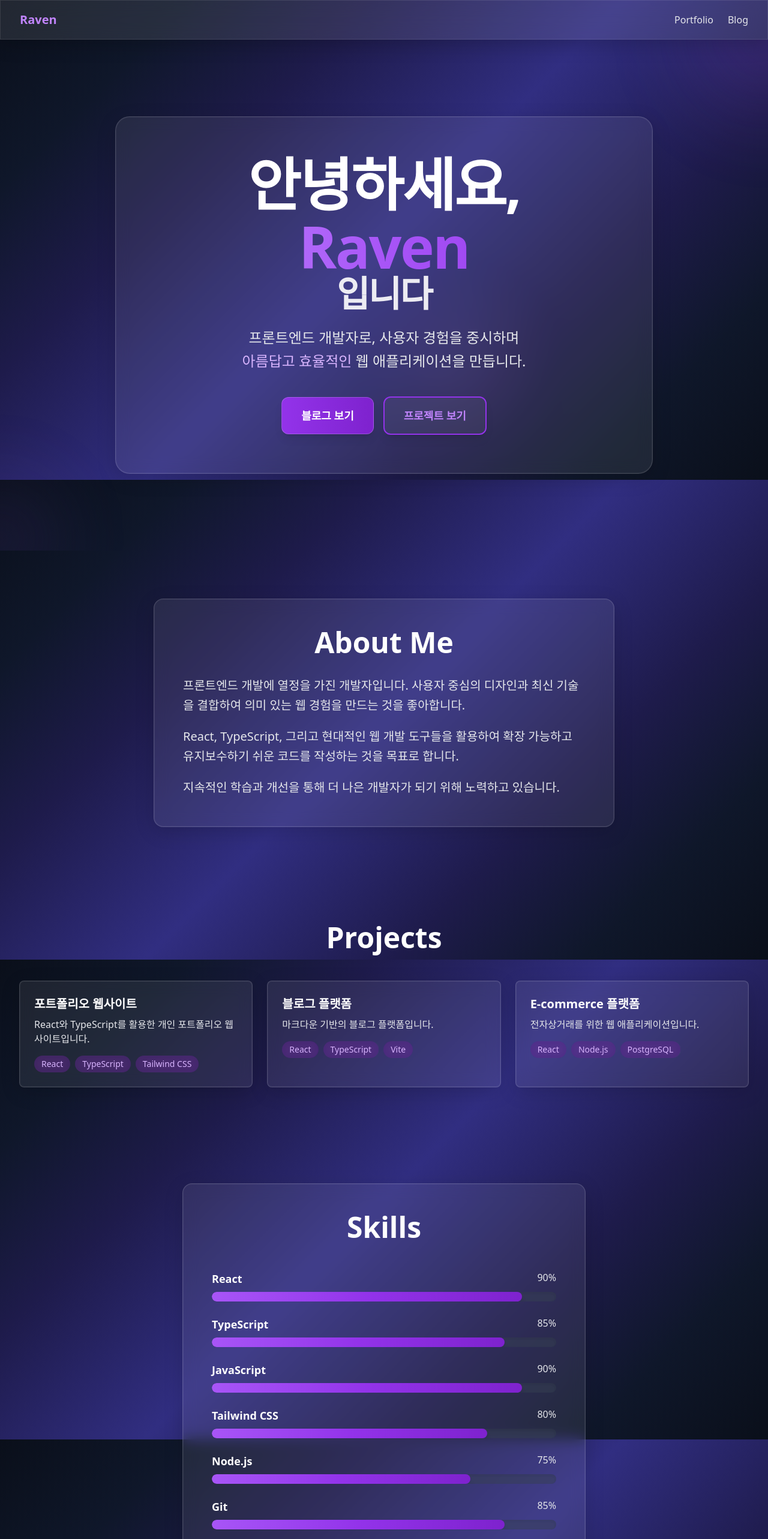
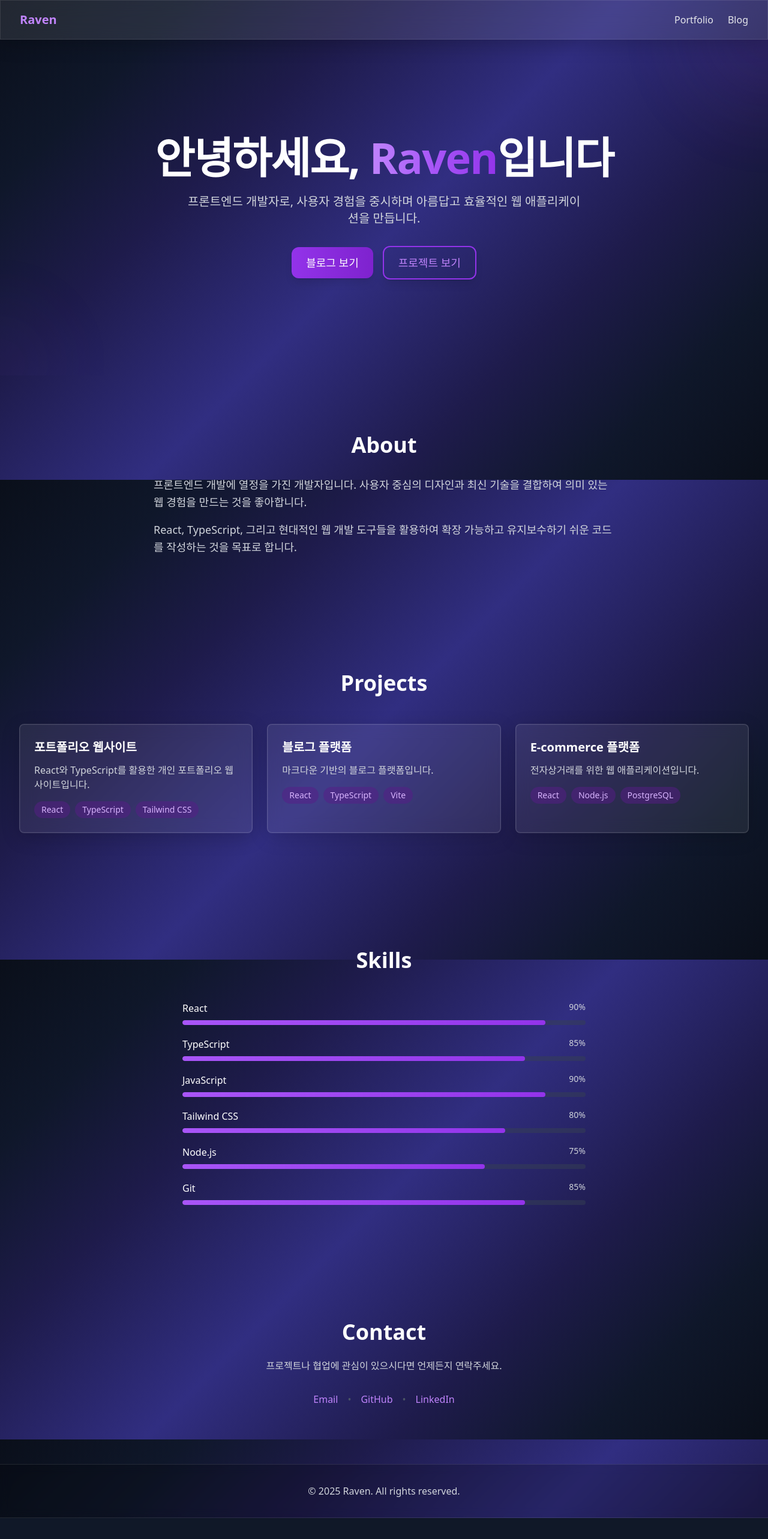
Before and after one commit to oobg/site, a React (Vite) app: page / in a window 1280 px wide. Shown: the top 2566 px of the page at 60% size. After the commit the page ends 2531 px from the top, so only its background shows below. Built offline with nearby package versions, Linux system fonts and the light colour scheme; what miragejs would draw is missing.

Commit message:
style: adjust padding and typography in About, Contact, Hero, Projects, and Skills components for improved visual consistency

```diff
--- a/src/widgets/about/ui/about.tsx
+++ b/src/widgets/about/ui/about.tsx
@@ -2,24 +2,19 @@ import { Container } from '@shared/ui/container';
 
 export const About = () => {
   return (
-    <section id="about" className="py-20">
+    <section id="about" className="py-16 sm:py-24">
       <Container>
         <div className="mx-auto max-w-3xl">
-          <div className="glass-card rounded-2xl p-8 sm:p-12 animate-fade-in-up">
-            <h2 className="mb-8 text-center text-4xl sm:text-5xl font-bold text-white">About Me</h2>
-            <div className="space-y-5 text-lg sm:text-xl text-gray-200 leading-relaxed">
-              <p className="animate-fade-in" style={{ animationDelay: '0.2s' }}>
+          <h2 className="mb-8 text-center text-3xl sm:text-4xl font-bold text-white">About</h2>
+          <div className="space-y-4 text-base sm:text-lg text-gray-300 leading-relaxed">
+            <p>
               프론트엔드 개발에 열정을 가진 개발자입니다. 사용자 중심의 디자인과 최신 기술을
               결합하여 의미 있는 웹 경험을 만드는 것을 좋아합니다.
             </p>
-              <p className="animate-fade-in" style={{ animationDelay: '0.4s' }}>
+            <p>
               React, TypeScript, 그리고 현대적인 웹 개발 도구들을 활용하여 확장 가능하고
               유지보수하기 쉬운 코드를 작성하는 것을 목표로 합니다.
             </p>
-              <p className="animate-fade-in" style={{ animationDelay: '0.6s' }}>
-                지속적인 학습과 개선을 통해 더 나은 개발자가 되기 위해 노력하고 있습니다.
-              </p>
-            </div>
           </div>
         </div>
       </Container>
--- a/src/widgets/contact/ui/contact.tsx
+++ b/src/widgets/contact/ui/contact.tsx
@@ -1,46 +1,41 @@
 import { Container } from '@shared/ui/container';
-import { Card } from '@shared/ui/card';
 
 export const Contact = () => {
   return (
-    <section id="contact" className="py-20">
+    <section id="contact" className="py-16 sm:py-24">
       <Container>
-        <div className="mx-auto max-w-2xl">
-          <h2 className="mb-8 text-center text-4xl sm:text-5xl font-bold text-white animate-fade-in-up">
-            Contact
-          </h2>
-          <Card className="animate-fade-in-up" style={{ animationDelay: '0.2s' }}>
-            <div className="space-y-6 text-center">
-              <p className="text-lg sm:text-xl text-gray-200 leading-relaxed">
+        <div className="mx-auto max-w-2xl text-center">
+          <h2 className="mb-6 text-3xl sm:text-4xl font-bold text-white">Contact</h2>
+          <p className="mb-8 text-gray-300">
             프로젝트나 협업에 관심이 있으시다면 언제든지 연락주세요.
           </p>
-              <div className="flex flex-col items-center gap-6 sm:flex-row sm:justify-center">
+          <div className="flex flex-col items-center gap-4 sm:flex-row sm:justify-center">
             <a
               href="mailto:contact@raven.kr"
-                  className="text-primary-400 hover:text-primary-300 transition-all duration-300 text-lg font-medium hover:scale-110"
+              className="text-primary-400 hover:text-primary-300 transition-colors"
             >
               Email
             </a>
+            <span className="text-gray-600">•</span>
             <a
               href="https://github.com"
               target="_blank"
               rel="noopener noreferrer"
-                  className="text-primary-400 hover:text-primary-300 transition-all duration-300 text-lg font-medium hover:scale-110"
+              className="text-primary-400 hover:text-primary-300 transition-colors"
             >
               GitHub
             </a>
+            <span className="text-gray-600">•</span>
             <a
               href="https://linkedin.com"
               target="_blank"
               rel="noopener noreferrer"
-                  className="text-primary-400 hover:text-primary-300 transition-all duration-300 text-lg font-medium hover:scale-110"
+              className="text-primary-400 hover:text-primary-300 transition-colors"
             >
               LinkedIn
             </a>
           </div>
         </div>
-          </Card>
-        </div>
       </Container>
     </section>
   );
--- a/src/widgets/hero/ui/hero.tsx
+++ b/src/widgets/hero/ui/hero.tsx
@@ -3,43 +3,37 @@ import { Button } from '@shared/ui/button';
 
 export const Hero = () => {
   return (
-    <section className="relative overflow-hidden py-20 sm:py-32">
-      {/* 장식적 그라데이션 원들 */}
-      <div className="gradient-orb gradient-orb-1"></div>
-      <div className="gradient-orb gradient-orb-2"></div>
-      <div className="gradient-orb gradient-orb-3"></div>
+    <section className="relative overflow-hidden py-24 sm:py-32 lg:py-40">
+      {/* 장식적 그라데이션 원들 - 더 미묘하게 */}
+      <div className="gradient-orb gradient-orb-1 opacity-30"></div>
+      <div className="gradient-orb gradient-orb-2 opacity-20"></div>
 
       <div className="container-custom relative z-10">
-        <div className="mx-auto max-w-4xl">
-          <div className="glass-card rounded-3xl p-8 sm:p-16 text-center animate-fade-in-up">
-            <h1 className="mb-6 text-6xl font-extrabold tracking-tight text-white sm:text-7xl lg:text-8xl">
-              <span className="block mb-2 animate-fade-in" style={{ animationDelay: '0.2s' }}>
-                안녕하세요,
-              </span>
-              <span
-                className="block bg-gradient-to-r from-primary-400 via-primary-500 to-primary-600 bg-clip-text text-transparent animate-fade-in"
-                style={{ animationDelay: '0.4s' }}
-              >
-                Raven
-              </span>
-              <span className="block text-4xl sm:text-5xl lg:text-6xl font-bold text-white/90 animate-fade-in" style={{ animationDelay: '0.6s' }}>
+        <div className="mx-auto max-w-4xl text-center">
+          <div className="animate-fade-in-up">
+            <h1 className="mb-6 text-5xl font-extrabold tracking-tight text-white sm:text-6xl lg:text-7xl">
+              <span className="block mb-3">
+                안녕하세요,{' '}
+                <span className="bg-gradient-to-r from-primary-400 via-primary-500 to-primary-600 bg-clip-text text-transparent">
+                  Raven
+                </span>
                 입니다
               </span>
             </h1>
-            <p className="mb-10 text-xl text-gray-200 sm:text-2xl leading-relaxed animate-fade-in-up" style={{ animationDelay: '0.8s' }}>
-              프론트엔드 개발자로, 사용자 경험을 중시하며
-              <br className="hidden sm:block" />
-              <span className="text-primary-300"> 아름답고 효율적인</span> 웹 애플리케이션을 만듭니다.
+            <p className="mb-8 text-lg text-gray-300 sm:text-xl max-w-2xl mx-auto">
+              프론트엔드 개발자로, 사용자 경험을 중시하며 아름답고 효율적인 웹 애플리케이션을 만듭니다.
             </p>
-            <div className="flex flex-col items-center justify-center gap-4 sm:flex-row animate-fade-in-up" style={{ animationDelay: '1s' }}>
+            <div className="flex flex-col items-center justify-center gap-4 sm:flex-row">
               <Link to="/blog">
-                <Button size="lg" variant="primary" className="glass-button text-white font-semibold px-8 py-4 text-lg">
+                <Button size="lg" variant="primary">
                   블로그 보기
                 </Button>
               </Link>
-              <Button size="lg" variant="outline" className="glass-button-outline text-primary-300 font-semibold px-8 py-4 text-lg">
-                프로젝트 보기
-              </Button>
+              <a href="#projects">
+                <Button size="lg" variant="outline">
+                  프로젝트 보기
+                </Button>
+              </a>
             </div>
           </div>
         </div>
--- a/src/widgets/projects/ui/projects.tsx
+++ b/src/widgets/projects/ui/projects.tsx
@@ -24,26 +24,19 @@ const projects = [
 
 export const Projects = () => {
   return (
-    <section id="projects" className="py-20">
+    <section id="projects" className="py-16 sm:py-24">
       <Container>
-        <div className="mb-12 text-center animate-fade-in-up">
-          <h2 className="text-4xl sm:text-5xl font-bold text-white">Projects</h2>
-        </div>
+        <h2 className="mb-12 text-center text-3xl sm:text-4xl font-bold text-white">Projects</h2>
         <div className="grid gap-6 md:grid-cols-2 lg:grid-cols-3">
-          {projects.map((project, index) => (
-            <Card
-              key={project.id}
-              hover
-              className="animate-fade-in-up"
-              style={{ animationDelay: `${0.2 + index * 0.1}s` }}
-            >
-              <h3 className="mb-2 text-xl font-semibold text-white">{project.title}</h3>
-              <p className="mb-4 text-gray-200">{project.description}</p>
+          {projects.map((project) => (
+            <Card key={project.id} hover>
+              <h3 className="mb-3 text-xl font-semibold text-white">{project.title}</h3>
+              <p className="mb-4 text-gray-300">{project.description}</p>
               <div className="flex flex-wrap gap-2">
                 {project.tech.map((tech) => (
                   <span
                     key={tech}
-                    className="rounded-full bg-primary-900/50 px-3 py-1 text-sm text-primary-300 backdrop-blur-sm"
+                    className="rounded-full bg-primary-900/50 px-3 py-1 text-sm text-primary-300"
                   >
                     {tech}
                   </span>
--- a/src/widgets/skills/ui/skills.tsx
+++ b/src/widgets/skills/ui/skills.tsx
@@ -11,31 +11,25 @@ const skills = [
 
 export const Skills = () => {
   return (
-    <section id="skills" className="py-20">
+    <section id="skills" className="py-16 sm:py-24">
       <Container>
         <div className="mx-auto max-w-2xl">
-          <div className="glass-card rounded-2xl p-8 sm:p-12 animate-fade-in-up">
-            <h2 className="mb-12 text-center text-4xl sm:text-5xl font-bold text-white">Skills</h2>
-            <div className="space-y-6">
-              {skills.map((skill, index) => (
-                <div
-                  key={skill.name}
-                  className="animate-fade-in-up"
-                  style={{ animationDelay: `${0.2 + index * 0.1}s` }}
-                >
-                  <div className="mb-2 flex justify-between">
-                    <span className="font-semibold text-white text-lg">{skill.name}</span>
-                    <span className="text-gray-200 font-medium">{skill.level}%</span>
-                  </div>
-                  <div className="h-4 overflow-hidden rounded-full bg-gray-700/50 backdrop-blur-sm shadow-inner">
-                    <div
-                      className="h-full bg-gradient-to-r from-primary-500 via-primary-600 to-primary-700 transition-all duration-1000 rounded-full shadow-lg"
-                      style={{ width: `${skill.level}%` }}
-                    />
-                  </div>
+          <h2 className="mb-12 text-center text-3xl sm:text-4xl font-bold text-white">Skills</h2>
+          <div className="space-y-5">
+            {skills.map((skill) => (
+              <div key={skill.name}>
+                <div className="mb-2 flex justify-between">
+                  <span className="font-medium text-white">{skill.name}</span>
+                  <span className="text-gray-300 text-sm">{skill.level}%</span>
                 </div>
-              ))}
-            </div>
+                <div className="h-2 overflow-hidden rounded-full bg-gray-700/50">
+                  <div
+                    className="h-full bg-gradient-to-r from-primary-500 to-primary-600 transition-all duration-1000 rounded-full"
+                    style={{ width: `${skill.level}%` }}
+                  />
+                </div>
+              </div>
+            ))}
           </div>
         </div>
       </Container>
```
Lines whose indentation alone changed are shown as unchanged.
